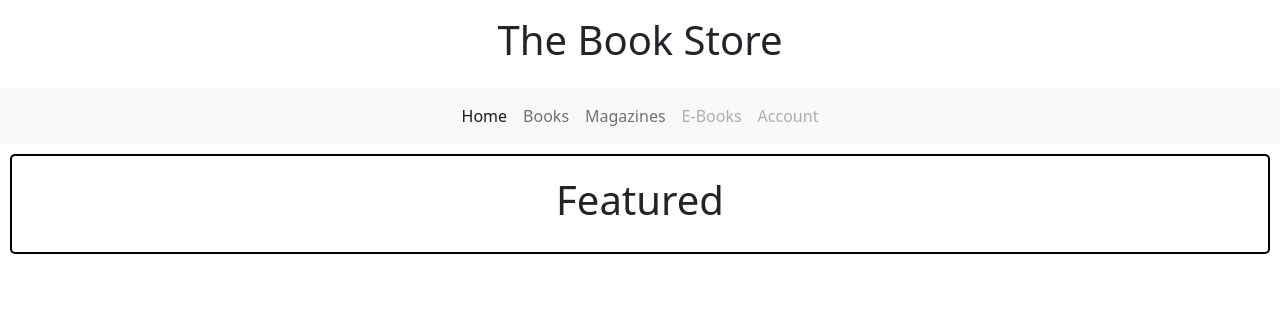
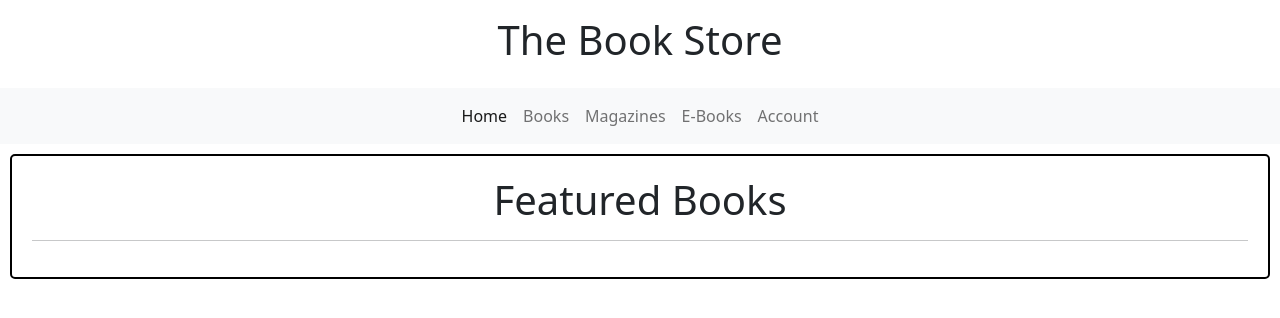
Before and after one commit to jrdnbrkfld/the-book-store, a plain HTML site: page index.html in a window 1280 px wide. Drawn offline with nearby package versions, Linux system fonts and the light colour scheme; no server answers.

Commit message:
add google fonts and descriptions in html

```diff
--- a/index.html
+++ b/index.html
@@ -8,9 +8,14 @@
     <link href="https://cdn.jsdelivr.net/npm/bootstrap@5.2.0-beta1/dist/css/bootstrap.min.css" rel="stylesheet"
         integrity="sha384-0evHe/X+R7YkIZDRvuzKMRqM+OrBnVFBL6DOitfPri4tjfHxaWutUpFmBp4vmVor" crossorigin="anonymous">
     <link rel="stylesheet" href="style.css">
+    <link rel="preconnect" href="https://fonts.googleapis.com">
+    <link rel="preconnect" href="https://fonts.gstatic.com" crossorigin>
+    <link href="https://fonts.googleapis.com/css2?family=Rubik&family=Space+Grotesk&display=swap" rel="stylesheet">
 </head>
 
 <body>
+
+    <!-- title/logo -->
     <div class="container">
         <div class="row">
             <div class="col m-3">
@@ -18,6 +23,8 @@
             </div>
         </div>
     </div>
+
+    <!-- navbar  -->
     <nav class="navbar navbar-expand-lg bg-light">
         <div class="container-fluid justify-content-center">
             <button class="navbar-toggler" type="button" data-bs-toggle="collapse" data-bs-target="#navbarNav"
@@ -36,24 +43,27 @@
                         <a class="nav-link" href="#">Magazines</a>
                     </li>
                     <li class="nav-item">
-                        <a class="nav-link disabled">E-Books</a>
+                        <a class="nav-link" href="#">E-Books</a>
                     </li>
                     <li class="nav-item">
-                        <a class="nav-link disabled">Account</a>
+                        <a class="nav-link" href="#">Account</a>
                     </li>
                 </ul>
             </div>
         </div>
     </nav>
 
+    <!-- featured books  -->
     <div class="booklist-featured">
         <div>
             <div>
-                <h1>Featured</h1>
+                <h1>Featured Books</h1>
+                <hr>
             </div>
         </div>
     </div>
 
+    <!-- standard books  -->
     <div>
         <div class="booklist-cards">
 
```
